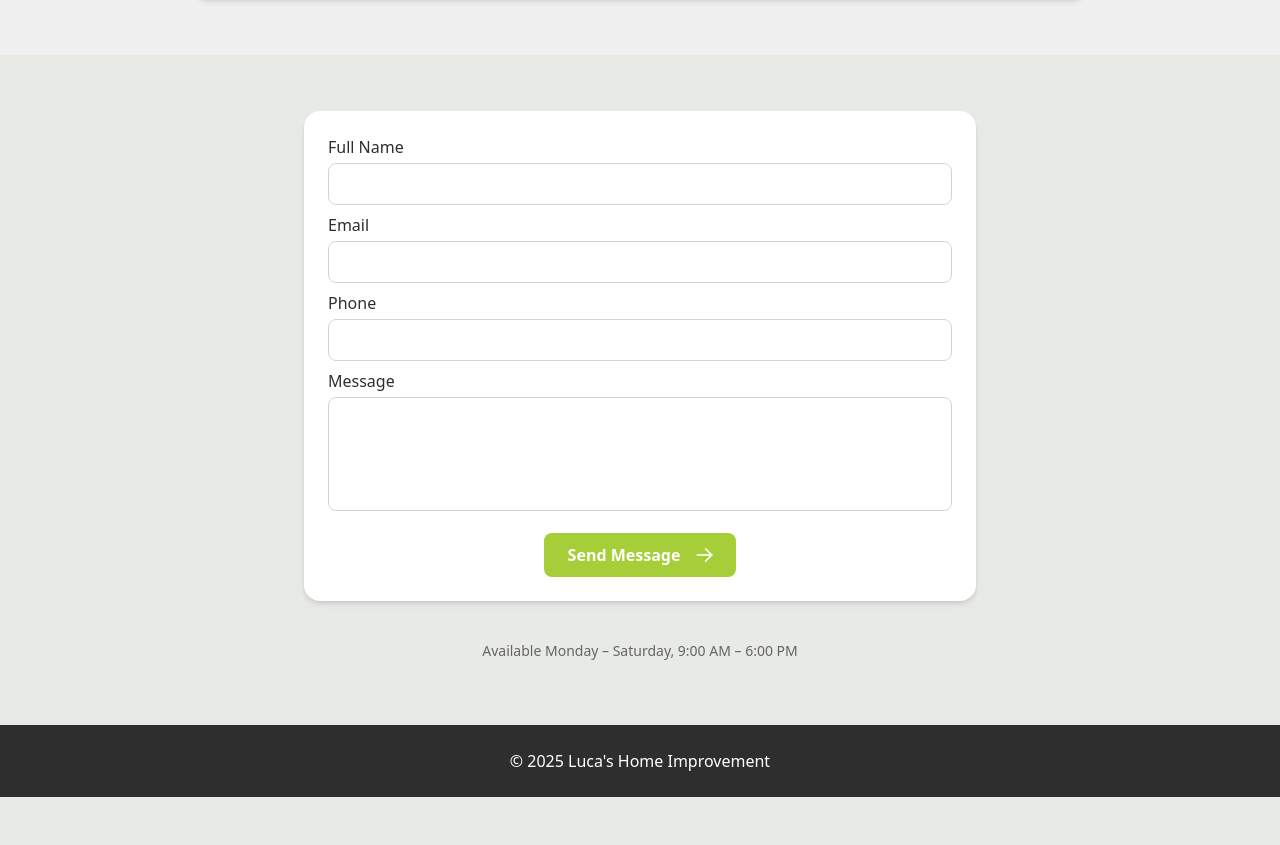
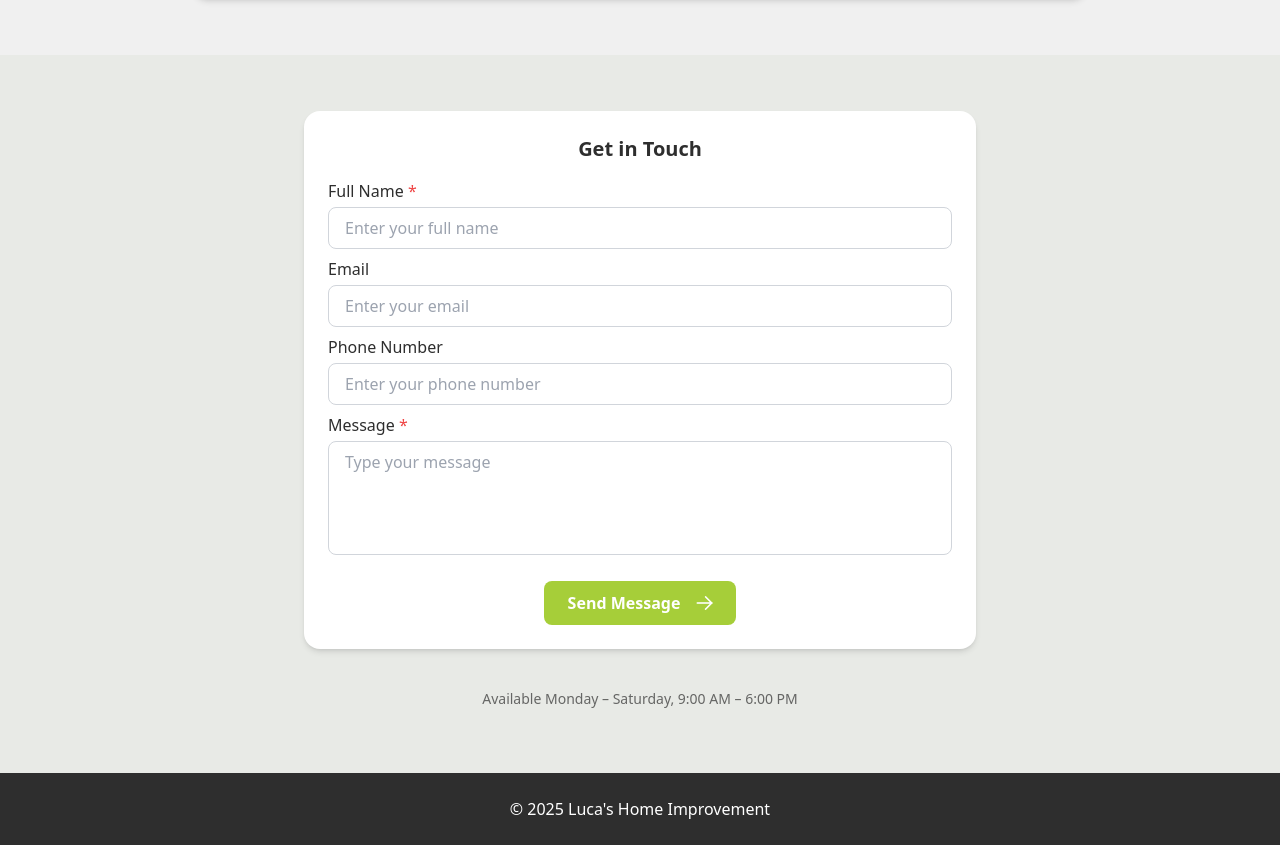
Before and after one commit to Amarildo05/Lucas-Home-Improvement, a React (Vite) app: page /contact in a window 1280 px wide. Shown: the part 833-1678 px from the top of the page. Before the commit the page ends 1630 px from the top, so only its background shows below. Built offline with nearby package versions, Linux system fonts and the light colour scheme.

Commit message:
added validation adn sucess/error messages for the Contact Form

```diff
--- a/src/components/contactPage/ContactForm.jsx
+++ b/src/components/contactPage/ContactForm.jsx
@@ -1,20 +1,117 @@
+import { useState } from "react";
+
 export default function ContactForm() {
+  const [formData, setFormData] = useState({
+    name: "",
+    email: "",
+    phone: "",
+    message: "",
+  });
+  const [error, setError] = useState("");
+  const [success, setSuccess] = useState("");
+
+  const handleChange = (e) => {
+    setFormData((prev) => ({ ...prev, [e.target.name]: e.target.value }));
+  };
+
+  const validateForm = () => {
+    const { name, email, phone, message } = formData;
+
+    // Name validation (first + last)
+    const nameParts = name.trim().split(" ");
+    if (nameParts.length < 2) {
+      setError("Please enter your first and last name.");
+      setTimeout(() => setError(""), 5000);
+      return false;
+    }
+
+    // Email or Phone validation
+    const emailPattern = /^[^\s@]+@[^\s@]+\.[^\s@]+$/;
+    const phonePattern = /^[0-9]{6,15}$/;
+    const isEmailValid = emailPattern.test(email);
+    const isPhoneValid = phonePattern.test(phone);
+
+    if (!isEmailValid && !isPhoneValid) {
+      setError("Please provide a valid email or phone number.");
+      setTimeout(() => setError(""), 5000);
+      return false;
+    }
+
+    // Message validation
+    if (message.trim().length === 0) {
+      setError("Please write your message.");
+      setTimeout(() => setError(""), 5000);
+      return false;
+    }
+
+    setError("");
+    return true;
+  };
+
+  const handleSubmit = async (e) => {
+    e.preventDefault();
+
+    if (!validateForm()) return;
+
+    try {
+      const response = await fetch(
+        `https://formspree.io/f/${import.meta.env.VITE_LUCAS_FORMSPREE_ID}`,
+        {
+          method: "POST",
+          headers: { "Content-Type": "application/json" },
+          body: JSON.stringify(formData),
+        }
+      );
+
+      if (!response.ok) throw new Error("Something went wrong.");
+
+      const firstName = formData.name.trim().split(" ")[0];
+      setSuccess(
+        `Thank you, ${firstName}! Your message was sent successfully.`
+      );
+      setFormData({ name: "", email: "", phone: "", message: "" });
+      setTimeout(() => setSuccess(""), 5000);
+    } catch (err) {
+      setError(err.message || "Something went wrong. Please try again.");
+      setTimeout(() => setError(""), 5000);
+    }
+  };
+
   return (
     <div className="px-6 md:px-20">
       <form
-        action="https://formspree.io/f/YOUR_FORM_ID"
-        method="POST"
+        onSubmit={handleSubmit}
+        noValidate
         className="max-w-2xl mx-auto bg-white rounded-2xl shadow-md p-4 md:p-6 text-left mt-10 md:mt-14"
       >
+        <h2 className="text-center text-lg md:text-xl font-semibold text-brand-dark mb-4">
+          Get in Touch
+        </h2>
+
+        {/* Messages */}
+        {error && (
+          <div className="text-center text-red-500 text-sm md:text-base font-medium mb-3">
+            {error}
+          </div>
+        )}
+        {success && (
+          <div className="text-center text-brand-green text-sm md:text-base font-medium mb-3">
+            {success}
+          </div>
+        )}
+
         <div className="flex flex-col gap-2">
           {/* Full Name */}
           <div>
             <label className="block mb-1 font-medium text-sm md:text-base">
-              Full Name
+              Full Name <span className="text-red-500">*</span>
             </label>
             <input
               type="text"
               name="name"
+              value={formData.name}
+              onChange={handleChange}
+              placeholder="Enter your full name"
               required
               className="w-full border border-gray-300 rounded-lg px-3 py-1.5 md:px-4 md:py-2
                        focus:outline-none focus:border-brand-green text-sm md:text-base"
@@ -29,7 +126,9 @@ export default function ContactForm() {
             <input
               type="email"
               name="email"
-              required
+              value={formData.email}
+              onChange={handleChange}
+              placeholder="Enter your email"
               className="w-full border border-gray-300 rounded-lg px-3 py-1.5 md:px-4 md:py-2
                        focus:outline-none focus:border-brand-green text-sm md:text-base"
             />
@@ -38,11 +137,14 @@ export default function ContactForm() {
           {/* Phone */}
           <div>
             <label className="block mb-1 font-medium text-sm md:text-base">
-              Phone
+              Phone Number
             </label>
             <input
               type="tel"
               name="phone"
+              value={formData.phone}
+              onChange={handleChange}
+              placeholder="Enter your phone number"
               className="w-full border border-gray-300 rounded-lg px-3 py-1.5 md:px-4 md:py-2
                        focus:outline-none focus:border-brand-green text-sm md:text-base"
             />
@@ -51,11 +153,14 @@ export default function ContactForm() {
           {/* Message */}
           <div>
             <label className="block mb-1 font-medium text-sm md:text-base">
-              Message
+              Message <span className="text-red-500">*</span>
             </label>
             <textarea
               name="message"
               rows="4"
+              value={formData.message}
+              onChange={handleChange}
+              placeholder="Type your message"
               required
               className="w-full border border-gray-300 rounded-lg px-3 py-1.5 md:px-4 md:py-2
                        focus:outline-none focus:border-brand-green text-sm md:text-base resize-none"
@@ -68,7 +173,7 @@ export default function ContactForm() {
             className="!bg-brand-green border-none text-white hover:text-brand-dark font-semibold
                      text-sm md:text-base px-5 py-2 md:px-6 md:py-2.5
                      transform hover:scale-105 transition-all duration-300 gap-2 rounded-lg
-                     flex items-center justify-center mx-auto mt-2"
+                     flex items-center justify-center mx-auto mt-3"
           >
             Send Message
             <i className="pi pi-arrow-right ml-2"></i>
```
Also changed, not shown: 1 other file (tests, documents, lock files or other folders).
